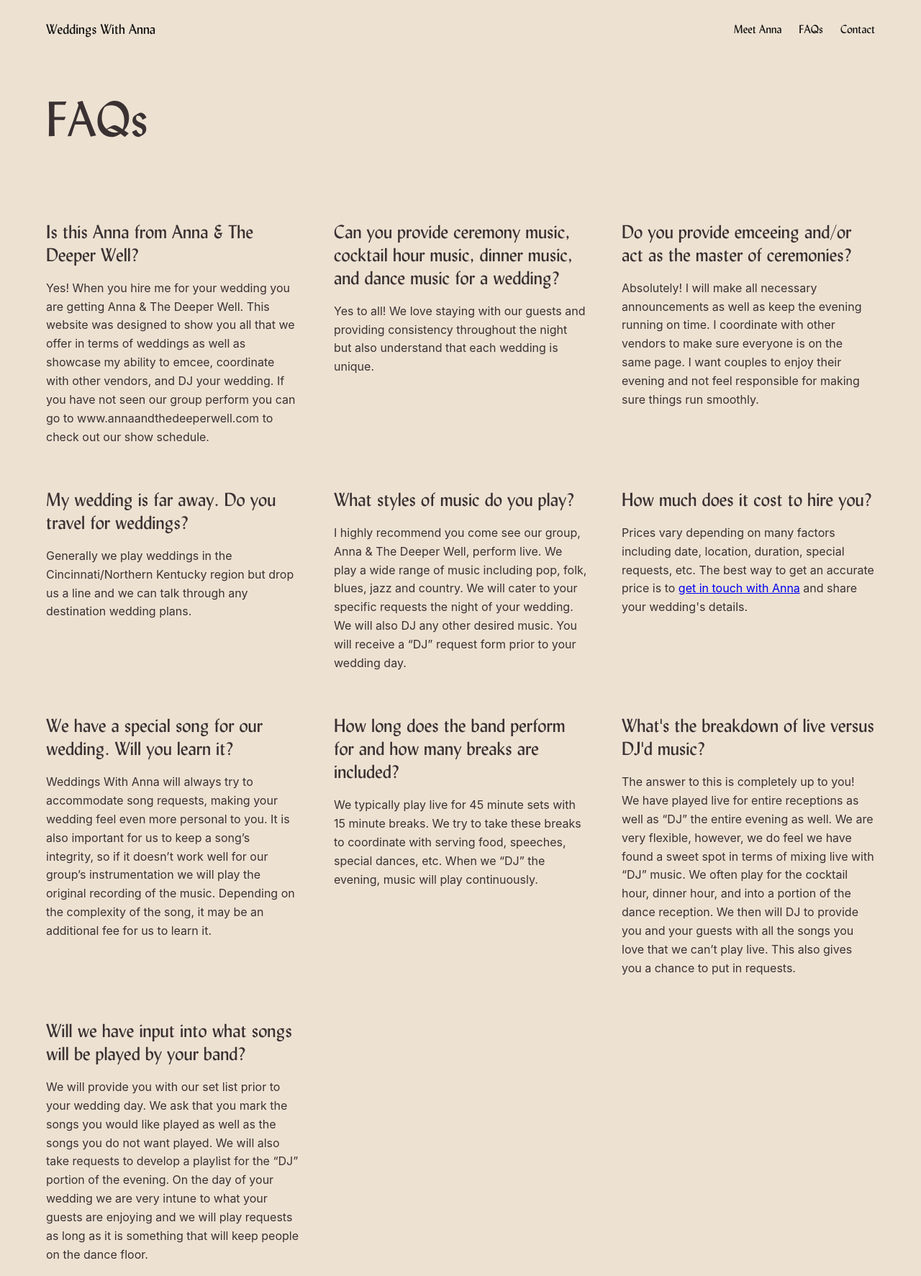
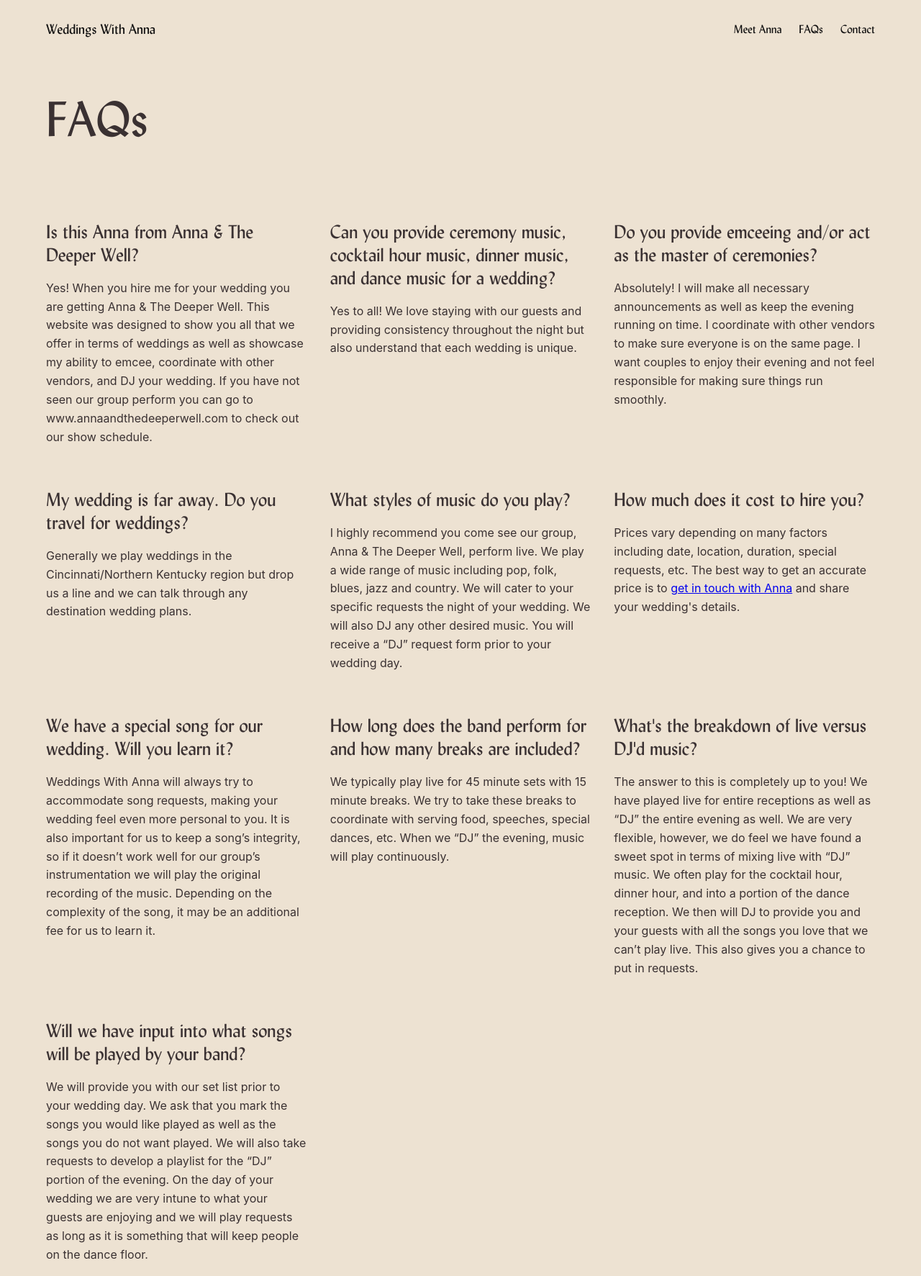
Before and after one commit to lukemoderwell/wwa, a Jekyll site: the page built from faqs.html, in a window 1280 px wide. Shown: the whole page at 72% size. Built offline with Jekyll 4.4.1, drawn with Linux system fonts in a browser that asks for light colours.

Commit message:
2up, 3up gridz

```diff
--- a/assets/css/_grid.scss
+++ b/assets/css/_grid.scss
@@ -1,6 +1,6 @@
 .grid {
   display: grid;
-  grid-column-gap: 3rem;
+  grid-column-gap: 2rem;
   grid-template-columns: repeat(6, 1fr);
 
   .grid-item {
@@ -8,42 +8,38 @@
   }
 }
 
-.content-welcome .grid {
-  .grid-item {
+.content-welcome {
+  padding-top: 3.75rem;
+  padding-bottom: 3.75rem;
+
+  @media (min-width: $md) {
+    padding-top: 6rem;
+    padding-bottom: 6rem;
+  }
+  .grid .grid-item {
     grid-column: 1 / span 6;
 
-    @media (min-width: $md) {
-      grid-column: 1 / span 4;
+    @media (min-width: $lg) {
+      grid-column: 2 / span 4;
     }
   }
 }
 
-.content-callout .grid {
-  grid-gap: 8rem;
-  .grid-item {
-    grid-column: 1 / span 3;
-  }
-
-  .grid-item:last-child {
-    grid-column: 4 / span 3;
-  }
-}
-
-.content-meet .grid {
+.grid-2up {
   .grid-item {
     @media (min-width: $md) {
-      grid-column: 1 / span 1;
+      grid-column: 1 / span 3;
     }
   }
 
   .grid-item:last-child {
     @media (min-width: $md) {
-      grid-column: 2 / span 3;
+      grid-column: 4 / span 3;
     }
   }
 }
 
-.content-faqs .grid {
+.grid-3up {
   .grid-item {
     grid-column: span 6;
 
--- a/faqs.html
+++ b/faqs.html
@@ -5,7 +5,7 @@
 
 <section class="content-faqs" id="faqs">
   <h2 class="serif f2">FAQs</h2>
-  <div class="grid">
+  <div class="grid grid-3up">
     {% for faq in site.faqs %}
       <div class="grid-item">
         <h5 class="flush-bottom f4 serif">{{ faq.question }}</h5>
```
